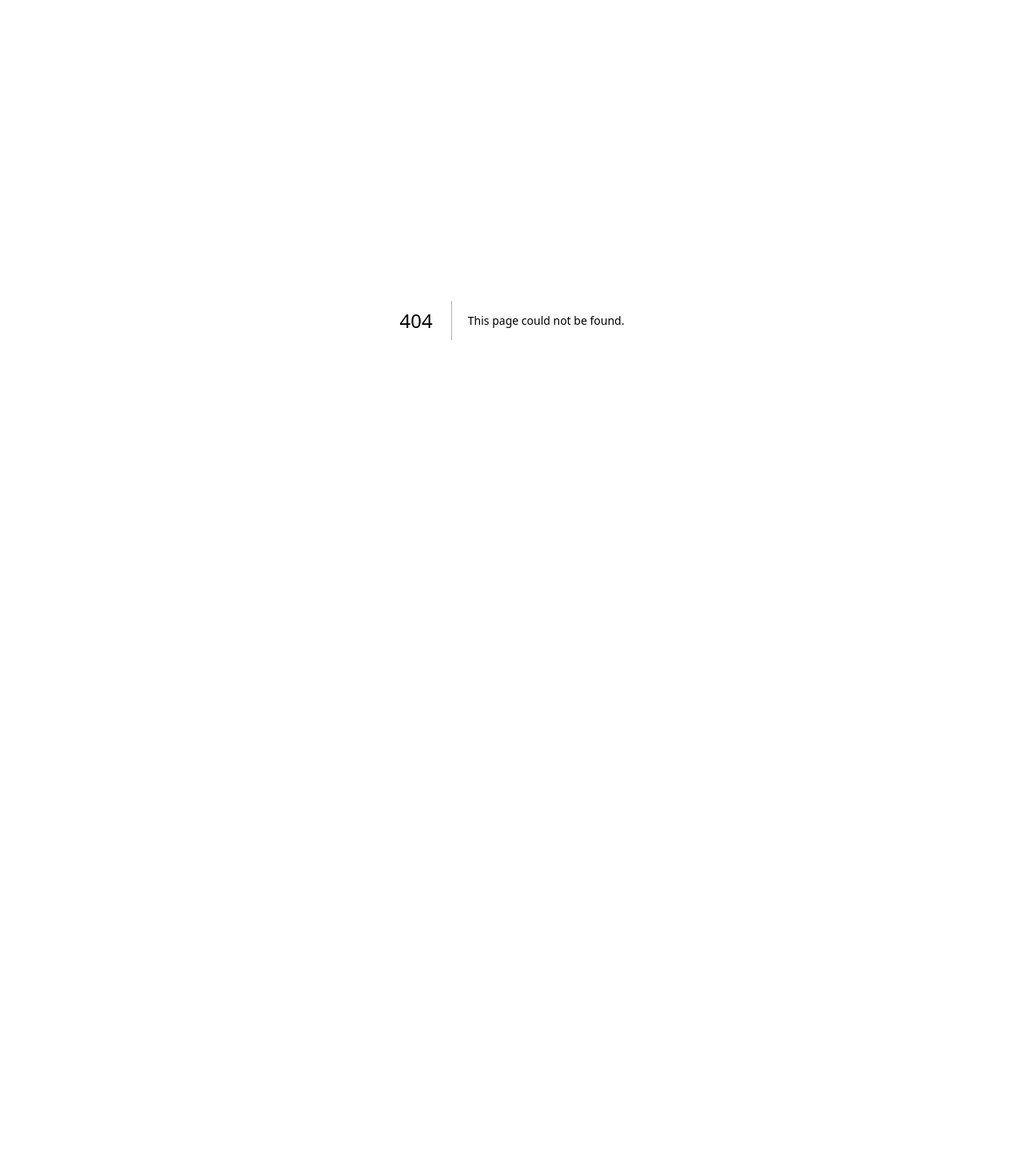
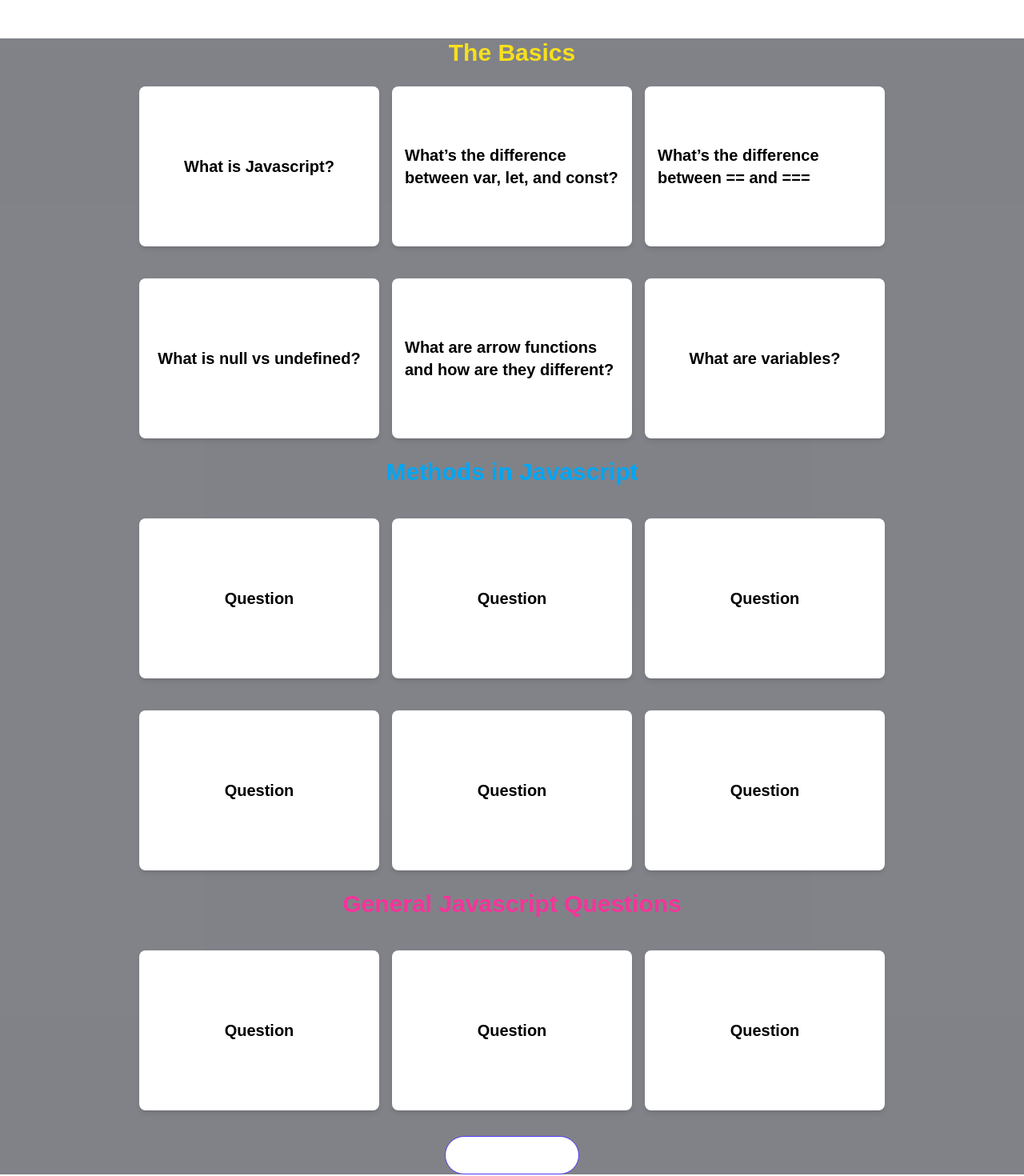
Before and after one commit to Dburrall/flashcards, a Next.js app: page /Javascript/JavascriptBeginner in a window 1280 px wide. Before the commit this address had no page. Shown: the top 1470 px of the page at 80% size. Before the commit the page ends 800 px from the top, so only its background shows below. Built offline with nearby package versions, Linux system fonts and the light colour scheme.

Commit message:
Started Javascript questions and folder structure for Drupal and JS section

```diff
--- /dev/null
+++ b/app/Javascript/JavascriptBeginner/page.tsx
@@ -0,0 +1,244 @@
+// @ts-nocheck
+"use client";
+
+import React from "react";
+import Image from "next/image";
+import Flashcard from "@/app/src/Styles/components/Flashcard";
+import Link from "next/link";
+
+const ReactCards = () => {
+	return (
+		<div className='bg-[#03071280]  mt-12'>
+			<h1 className='flex justify-center mb-6 mt-6 font-bold text-3xl text-[#f7df1e]'>
+				The Basics
+			</h1>
+			<div className='flex justify-center items-center '>
+				<div className='grid gird-cols-1 md:grid md:grid-cols-2 lg:grid lg:grid-cols-3 gap-4 '>
+					<Flashcard
+						front={
+							<h2 className='text-xl font-bold text-black '>
+								What is Javascript?
+							</h2>
+						}
+						back={
+							<p className='text-md text-gray-700'>
+								JavaScript is a versatile scripting language primarily used to
+								add interactivity and dynamic behavior to web pages.
+							</p>
+						}
+					/>
+					<Flashcard
+						front={
+							<h2 className='text-xl font-bold text-black '>
+								What’s the difference between var, let, and const?
+							</h2>
+						}
+						back={
+							<ul className='text-md text-gray-700'>
+								<li>
+									<b>var </b>is global scope, generally used in ES5 and before.
+								</li>
+								<li>
+									<b>const</b> is block scoped and is not reassignable.
+								</li>
+								<li>
+									<b>let</b> is block scoped and IS reassignable.
+								</li>
+							</ul>
+						}
+					/>
+					<Flashcard
+						front={
+							<h2 className='text-xl font-bold text-black '>
+								What’s the difference between == and ===
+							</h2>
+						}
+						back={
+							<div className='block'>
+								<p className='text-md text-gray-700'>
+									== is loose equality. it Converts values to the same type
+									before comparing them. so 5 & "5" are the same. === is strict
+									and compares values <i>without</i> type conversion.
+								</p>
+								<a
+									className='text-blue-600 underline hover:text-blue-800'
+									href='https://developer.mozilla.org/en-US/docs/Web/JavaScript/Guide/Equality_comparisons_and_sameness'
+									target='_blank'>
+									Explanation
+								</a>
+							</div>
+						}
+					/>
+				</div>
+			</div>
+			<div className='flex justify-center items-center mt-10 '>
+				<div className='grid gird-cols-1 md:grid md:grid-cols-2 lg:grid lg:grid-cols-3 gap-4 '>
+					<Flashcard
+						front={
+							<h2 className='text-xl font-bold text-black '>
+								What is null vs undefined?
+							</h2>
+						}
+						back={
+							<div className='block'>
+								<ul className='text-md text-gray-700'>
+									<li>
+										<b>undefined</b> variable has been declared but doesnt have
+										a value
+									</li>
+									<li>
+										<b>Null</b> means an empty value. It is empty or blank
+									</li>
+								</ul>
+								<a
+									className='text-blue-600 underline hover:text-blue-800'
+									href='https://www.scaler.com/topics/javascript/null-and-undefined-in-javascript/'
+									target='_blank'>
+									Explanation
+								</a>
+							</div>
+						}
+					/>
+					<Flashcard
+						front={
+							<h2 className='text-xl font-bold text-black '>
+								What are arrow functions and how are they different?
+							</h2>
+						}
+						back={
+							<div className='block'>
+								<p className='text-md text-gray-700'>
+									They are syntax sugar and can be more concise than regular
+									functions
+								</p>
+								<Image
+									src='/arrowFunction.png'
+									alt='code snippet of an arrow function'
+									width={300}
+									height={500}
+								/>
+								<a
+									className='text-blue-600 underline hover:text-blue-800'
+									href='https://developer.mozilla.org/en-US/docs/Web/JavaScript/Reference/Functions/Arrow_functions'
+									target='_blank'>
+									Explanation
+								</a>
+							</div>
+						}
+					/>
+					<Flashcard
+						front={
+							<h2 className='text-xl font-bold text-black '>
+								What are variables?
+							</h2>
+						}
+						back={
+							<p className='text-md text-gray-700'>
+								A variable is like a container that stores data, It lets you
+								save information (like a number, text, object, etc.) and use it
+								later in your program
+							</p>
+						}
+					/>
+				</div>
+			</div>
+
+			{/* START OF METHODS SECTION  */}
+
+			<h2 className='flex justify-center mb-6 mt-6 font-bold text-3xl text-sky-500'>
+				Methods in Javascript
+			</h2>
+			<div className='flex justify-center items-center mt-10 '>
+				<div className='grid gird-cols-1 md:grid md:grid-cols-2 lg:grid lg:grid-cols-3 gap-4 '>
+					<Flashcard
+						front={<h2 className='text-xl font-bold text-black '>Question</h2>}
+						back={<p className='text-md text-gray-700'>Answer</p>}
+					/>
+					<Flashcard
+						front={<h2 className='text-xl font-bold text-black '>Question</h2>}
+						back={<p className='text-md text-gray-700'>Answer</p>}
+					/>
+					<Flashcard
+						front={<h2 className='text-xl font-bold text-black '>Question</h2>}
+						back={<p className='text-md text-gray-700'>Answer</p>}
+					/>
+				</div>
+			</div>
+			<div className='flex justify-center items-center mt-10 '>
+				<div className='grid gird-cols-1 md:grid md:grid-cols-2 lg:grid lg:grid-cols-3 gap-4 '>
+					<Flashcard
+						front={<h2 className='text-xl font-bold text-black '>Question</h2>}
+						back={<p className='text-md text-gray-700'>Answer</p>}
+					/>
+					<Flashcard
+						front={<h2 className='text-xl font-bold text-black '>Question</h2>}
+						back={<p className='text-md text-gray-700'>Answer</p>}
+					/>
+					<Flashcard
+						front={<h2 className='text-xl font-bold text-black '>Question</h2>}
+						back={<p className='text-md text-gray-700'>Answer</p>}
+					/>
+				</div>
+			</div>
+			{/* START OF GENERAL QUESTIONS */}
+			<h2 className='flex justify-center mb-6 mt-6 font-bold text-3xl text-pink-500'>
+				General Javascript Questions
+			</h2>
+			<div className='flex justify-center items-center mt-10 '>
+				<div className='grid gird-cols-1 md:grid md:grid-cols-2 lg:grid lg:grid-cols-3 gap-4 '>
+					<Flashcard
+						front={<h2 className='text-xl font-bold text-black '>Question</h2>}
+						back={
+							<div className='block'>
+								<p className='text-md text-gray-700'>Answer</p>
+								<a
+									className='text-blue-600 underline hover:text-blue-800'
+									href='https://react.dev/learn/sharing-state-between-components'
+									target='_blank'>
+									Explanation
+								</a>
+							</div>
+						}
+					/>
+					<Flashcard
+						front={<h2 className='text-xl font-bold text-black '>Question</h2>}
+						back={
+							<ul className='text-md text-gray-700'>
+								Answer
+								<a
+									className='text-blue-600 underline hover:text-blue-800'
+									href='https://www.zhenghao.io/posts/react-rerender'
+									target='_blank'>
+									{" "}
+									Explanation
+								</a>
+							</ul>
+						}
+					/>
+					<Flashcard
+						front={<h2 className='text-xl font-bold text-black '>Question</h2>}
+						back={
+							<div className='block'>
+								<p className='text-md text-gray-700'>Answer</p>
+								<a
+									className='text-blue-600 underline hover:text-blue-800'
+									href='https://react.dev/learn/rendering-lists'
+									target='_blank'>
+									Explanation
+								</a>
+							</div>
+						}
+					/>
+				</div>
+			</div>
+
+			<Link
+				href='/'
+				className='rounded-full white border border-indigo-600 transition-colors flex items-center justify-center bg-white text-background gap-2  dark:hover:bg-[black] dark:hover:text-white font-medium text-sm sm:text-base h-10 md:w-42 mx-auto mt-8 sm:h-12 px-4 sm:px-5 w-32 mb-12'>
+				Homepage
+			</Link>
+		</div>
+	);
+};
+
+export default ReactCards;
--- a/app/Javascript/page.tsx
+++ b/app/Javascript/page.tsx
@@ -10,7 +10,7 @@ const ReactPage = () => {
 
 				<div className='flex gap-4 items-center flex-col sm:flex-row'>
 					<Link
-						href='/React/ReactBeginner'
+						href='/Javascript/JavascriptBeginner'
 						className='rounded-full border border-[#f7df1e] transition-colors flex items-center justify-center hover:bg-[#5B9BD5] dark:hover:text-black hover:border-transparent font-medium text-sm sm:text-base h-10 sm:h-12 px-4 sm:px-5 w-full sm:w-auto md:w-[158px]'>
 						Beginner
 					</Link>
```
Also changed, not shown: public/arrowFunction.png (added).
